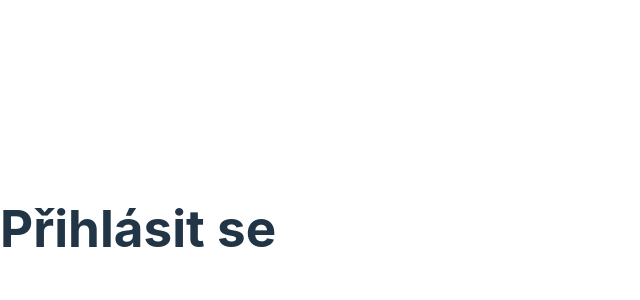
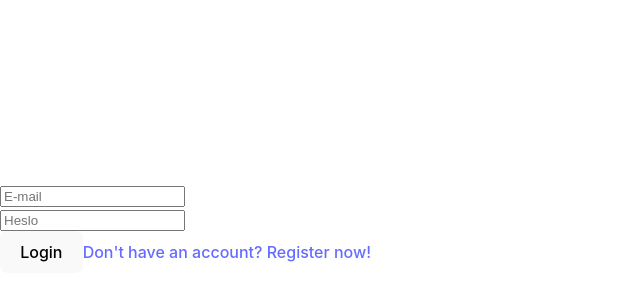
Before and after one commit to LateThen/horsebazar, a React (Vite) app in the folder bazarapp/: page /login in a window 1280 px wide. Shown: the part 172-472 px from the top of the page, without its empty margins (0-640 px from the left). Built offline with nearby package versions, Linux system fonts and the light colour scheme.

Commit message:
Loginpage halfly added

```diff
--- a/bazarapp/src/pages/Login/Login.jsx
+++ b/bazarapp/src/pages/Login/Login.jsx
@@ -1,7 +1,18 @@
+import "Login.css"
+import {Link} from "react-router-dom"
 export default function Login(){
     return(
         <>
-        <h1>Přihlásit se</h1>
+
+        <div><input type="text" placeholder="E-mail"/></div>
+        <div><input type="text" placeholder="Heslo"/></div>
+        <button>Login</button>
+        <Link to="/register">
+            Don't have an account? Register now!
+        </Link>
         </>
     )
 }
+/*Přidat logiku pro prihlaseni */
+/*Přidat background img*/
+/*Přidat ten div z navbaru*/
```
Also changed, not shown: bazarapp/src/pages/Login/Login.css (added).
